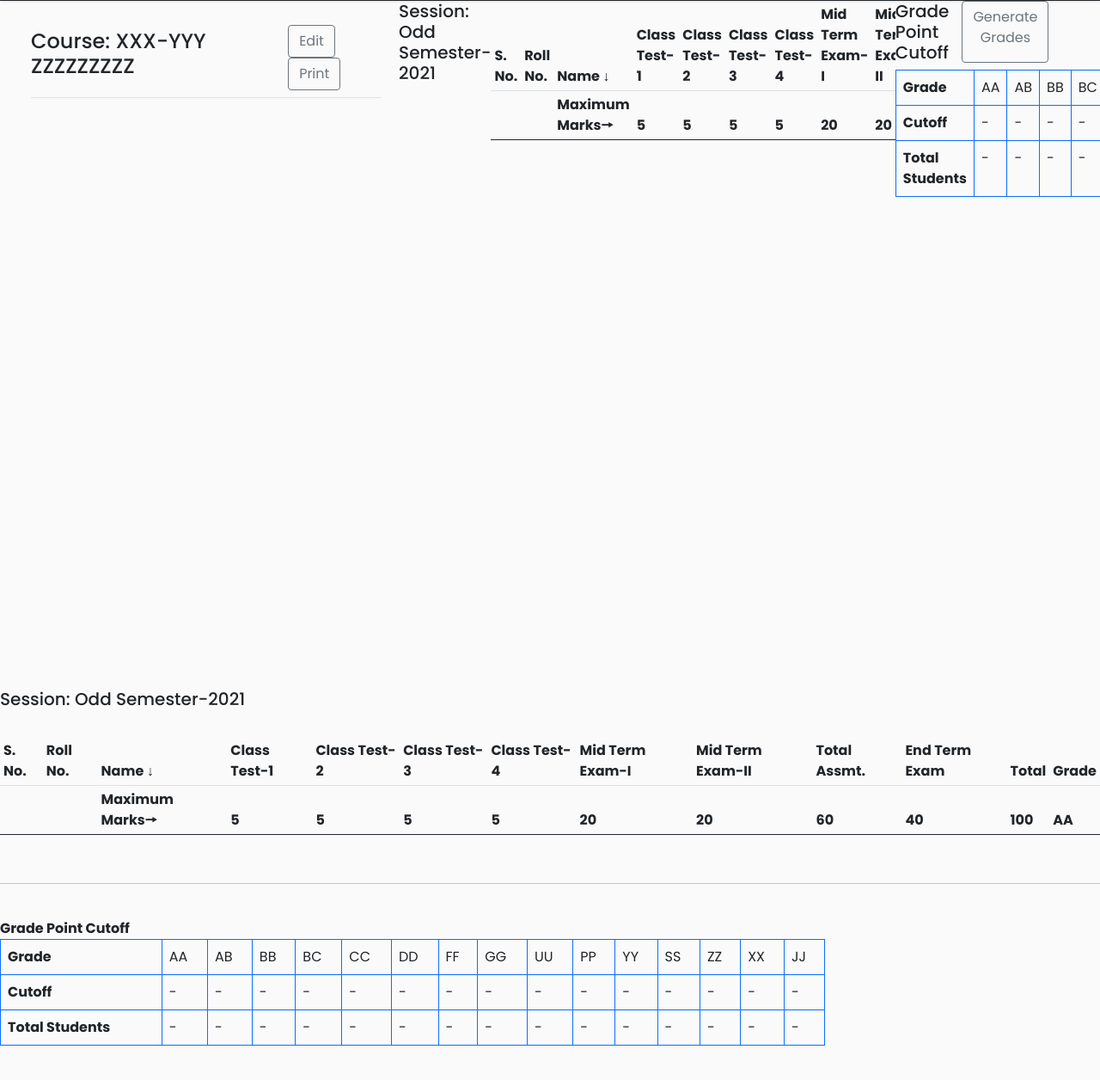
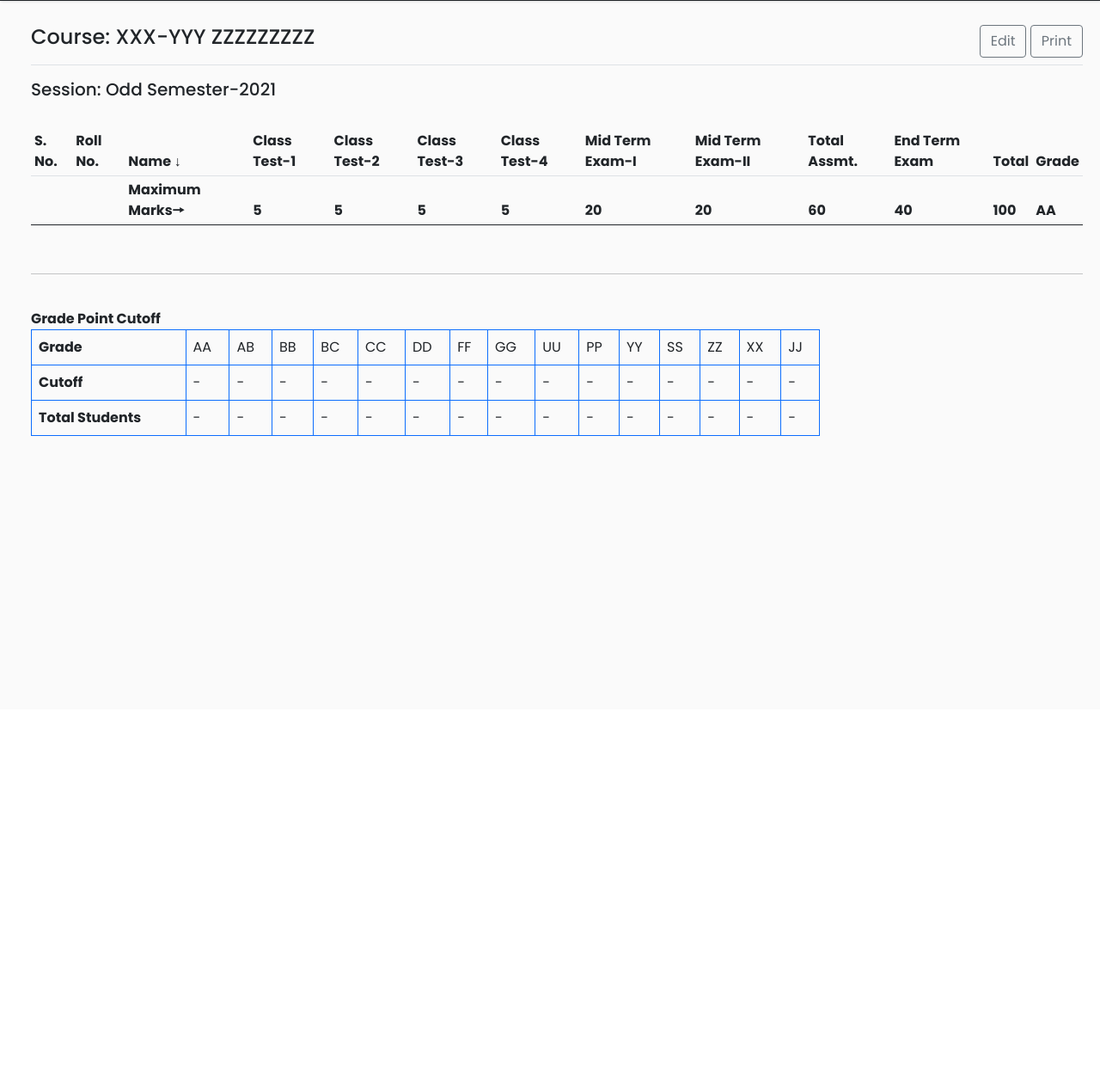
Before and after one commit to Anupam-Panwar/Grading-System-automation, a PHP site: page /coursetable.php?course=CSL-255 in a window 1280 px wide. Shown: the part 61-1317 px from the top of the page at 86% size. After the commit the page ends 568 px from the top, so only its background shows below. Run offline with PHP 8.4, Linux system fonts and the light colour scheme; a user stored in the database is signed in; data comes from the database, SQL or seed files in the repository; lists and menus that the app fills with data are empty; some libraries are stand-ins or nearby versions.

Commit message:
Removved an error

```diff
--- a/Codes/coursetable.php
+++ b/Codes/coursetable.php
@@ -110,144 +110,6 @@ if(isset($_SESSION['id']))
                         <a type="button" class="btn btn-outline-secondary" href="print.php">Print</a>
                     </div>
                 </div>
-              </div>
-
-              <h5>Session: Odd Semester-2021</h5>
-              <br>
-              <div class="table-responsive" >
-                <table class="table table-striped table-sm">
-                  <thead>
-                    <tr>
-                      <th>S. No.</th>
-                      <th>Roll No.</th>
-                      <th>Name ↓</th>
-                      <th>Class Test-1</th>
-                      <th>Class Test-2</th>
-                      <th>Class Test-3</th>
-                      <th>Class Test-4</th>
-                      <th>Mid Term Exam-I</th>
-                      <th>Mid Term Exam-II</th>
-                      <th>Total Assmt.</th>
-                      <th>End Term Exam</th>
-                      <th>Total</th>
-                      <th>Grade</th>
-                    </tr>
-                    <tr>
-                    <th></th>
-                      <th></th>
-
-                      <th>Maximum Marks🠖</th>
-                      <th>5</th>
-                      <th>5</th>
-                      <th>5</th>
-                      <th>5</th>
-                      <th>20</th>
-                      <th>20</th>
-                      <th>60</th>
-                      <th>40</th>
-                      <th>100</th>
-                      <th>AA</th>
-                    </tr>
-                  </thead>
-                  <tbody>
-                    <?php
-                    $sql="SELECT name ,roll_no FROM controlsheet WHERE course_code='$cd'";
-                    $result = $conn->query($sql);
-                    $n=$result->num_rows;
-                    $a=$n-1;
-                    while($row=$result->fetch_assoc()){?>
-                    <tr>
-                      <td><?php echo $n-$a;?></td>
-                      <td> <?php echo $row['name'];?></td>
-                      <td><?php echo $row['roll_no'];?></td>
-                      <td>placeholder</td>
-                      <td>text</td>
-                      <td>text</td>
-                      <td>int</td>
-                      <td>random</td>
-                      <td>data</td>
-                      <td>placeholder</td>
-                      <td>text</td>
-                    </tr>
-
-                    <?php $a--; }?>
-                  </tbody>
-                </table>
-              </div>
-
-            <br>
-            <hr>
-            <br>
-            <div class="table-responsive grade" >
-            <div class="sameline grades">
-              <div class="text-start h5">Grade Point Cutoff</div>
-                <a class="btn btn-outline-secondary mb-2">Generate Grades</a>
-              </div>
-            <table class="table table-bordered border-primary grades">
-                    <thead>
-                      <tr>
-                        <td><strong>Grade</strong></td>
-                        <td>AA</td>
-                        <td>AB</td>
-                        <td>BB</td>
-                        <td>BC</td>
-                        <td>CC</td>
-                        <td>DD</td>
-                        <td>FF</td>
-                        <td>GG</td>
-                        <td>UU</td>
-                        <td>PP</td>
-                        <td>YY</td>
-                        <td>SS</td>
-                        <td>ZZ</td>
-                        <td>XX</td>
-                        <td>JJ</td>
-                      </tr>
-                    </thead>
-                    <tbody>
-                      <tr>
-                        <td scope="row"><strong>Cutoff</strong></td>
-                        <td scope="row">-</td>
-                        <td scope="row">-</td>
-                        <td scope="row">-</td>
-                        <td scope="row">-</td>
-                        <td scope="row">-</td>
-                        <td scope="row">-</td>
-                        <td scope="row">-</td>
-                        <td scope="row">-</td>
-                        <td scope="row">-</td>
-                        <td scope="row">-</td>
-                        <td scope="row">-</td>
-                        <td scope="row">-</td>
-                        <td scope="row">-</td>
-                        <td scope="row">-</td>
-                        <td scope="row">-</td>
-                      </tr>
-                      <tr>
-                        <td><strong>Total Students</strong></td>
-                        <td>-</td>
-                        <td>-</td>
-                        <td>-</td>
-                        <td>-</td>
-                        <td>-</td>
-                        <td>-</td>
-                        <td>-</td>
-                        <td>-</td>
-                        <td>-</td>
-                        <td>-</td>
-                        <td>-</td>
-                        <td>-</td>
-                        <td>-</td>
-                        <td>-</td>
-                        <td>-</td>
-                      </tr>
-                    </tbody>
-            </table>
-            </div>
-          </main>
-      </div>
-  </div>
-
                 <h5>Session: Odd Semester-2021</h5>
                 <br>
                 <div class="table-responsive">
```
